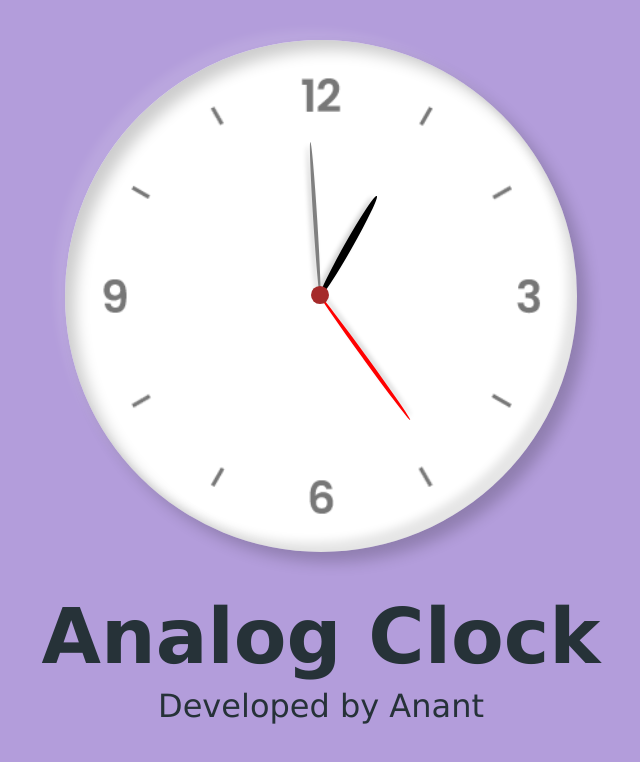
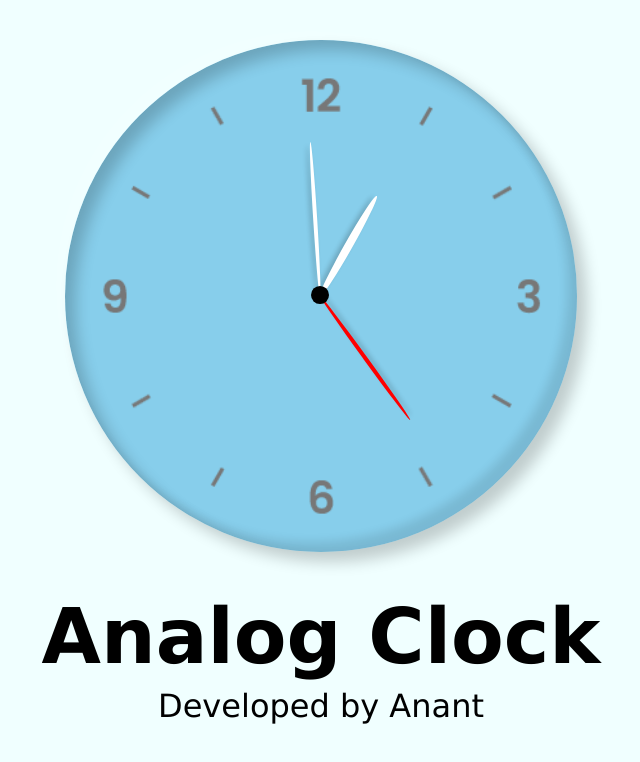
Before and after one commit to Anantpandey18/Random-Clock, a plain HTML site: page index.html in a window 1280 px wide. Shown: the whole page, without its empty margins (319-959 px from the left). Drawn offline with Linux system fonts and the light colour scheme.

Commit message:
Update style.css

```diff
--- a/style.css
+++ b/style.css
@@ -4,7 +4,7 @@
     box-sizing: border-box;
 }
 body {
-    background-color: #b39ddb;
+    background-color: azure;
 }
 #clock-body {
     height: 40vw;
@@ -14,7 +14,7 @@ body {
     background: url("clock.png");
     background-repeat: no-repeat;
     background-size: 100%;
-    background-color: white;
+    background-color: skyblue;
     margin-top: 40px;
     position: relative;
     box-shadow: inset 10px 10px 15px rgba(0,0,0,0.2),
@@ -25,7 +25,7 @@ body {
 #clock-dial {
     height: 1.4vw;
     width: 1.4vw;
-    background-color: brown;
+    background-color: black;
     border-radius: 50%;
     position: absolute;
     top: 19.2vw;
@@ -36,7 +36,7 @@ body {
     height: 9vw;
     width: 0.6vw;
     border-radius: 50%;
-    background-color: black;
+    background-color: white;
     position: absolute;
     top: 11vw;
     left: 19.6vw;
@@ -48,7 +48,7 @@ body {
     height: 12vw;
     width: 0.3vw;
     border-radius: 50%;
-    background-color: grey;
+    background-color: white;
     position: absolute;
     top: 8vw;
     left: 19.8vw;
@@ -71,7 +71,7 @@ body {
 #credits {
     font-size: 3vw;
     font-family: Verdana, Geneva, Tahoma, sans-serif;
-    color: #263238;
+    color: black;
     text-align: center;
     width: 100%;
     margin-top: 40px;
```
